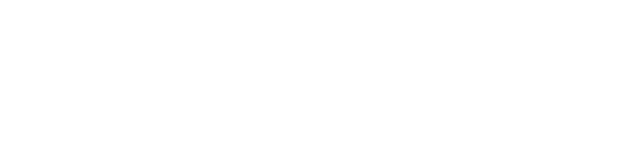
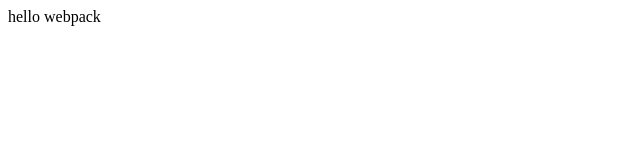
Before and after one commit to sherlock221/webpack, a website: page index.html in a window 1280 px wide. Shown: the whole page, without its empty margins (0-640 px from the left). Drawn offline with Linux system fonts and the light colour scheme.

Commit message:
webpack 打包方案

```diff
--- a/index.html
+++ b/index.html
@@ -6,7 +6,7 @@
 </head>
 <body>
 
-
+    hello webpack
 <script type="text/javascript" src="./dist/common.js"></script>
 <script src="./dist/test.biz.js"></script>
 </body>
--- a/webpack.config.js
+++ b/webpack.config.js
@@ -72,9 +72,7 @@
 
         ]
     },
-
     resolve: {
-
         //自动扩展文件后缀名，意味着我们require模块可以省略不写后缀名
         extensions: ['', '.js', '.json', '.scss'],
         //模块别名定义，方便后续直接引用别名，无须多写长长的地址
```
